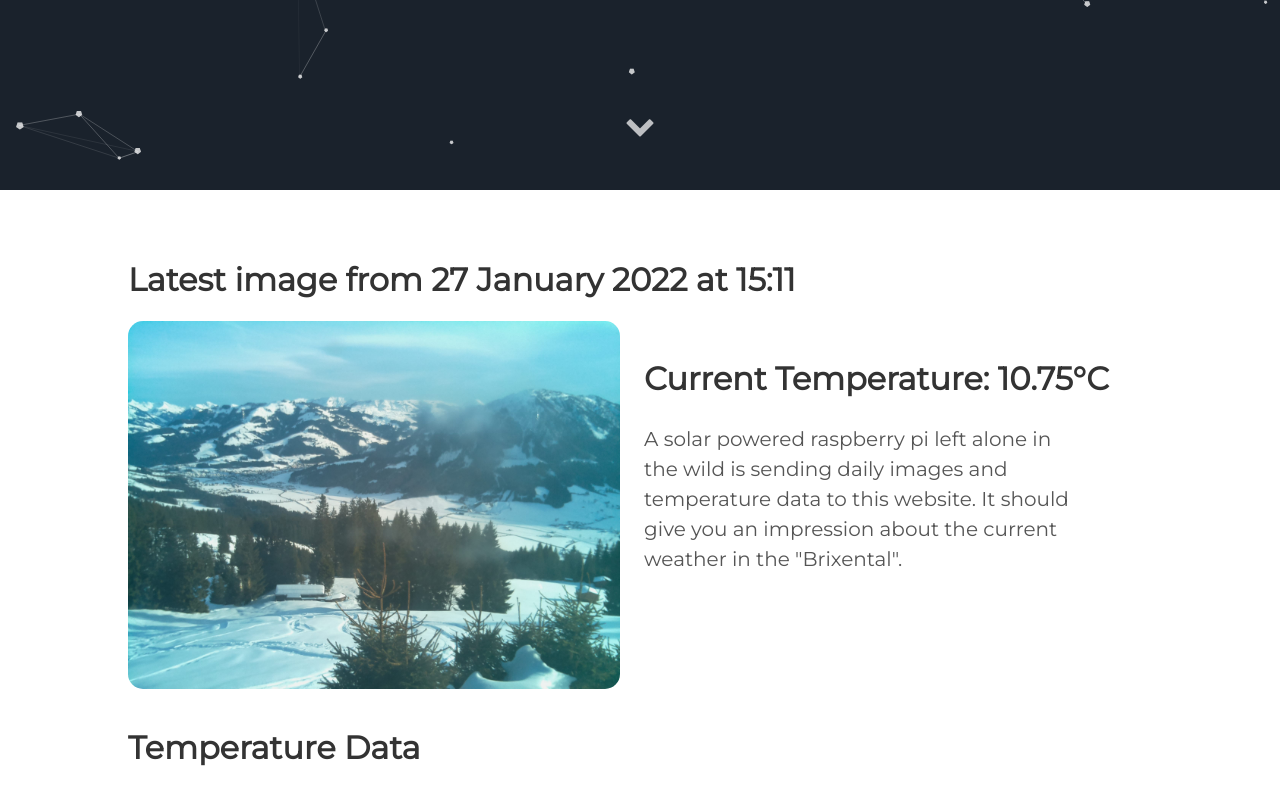
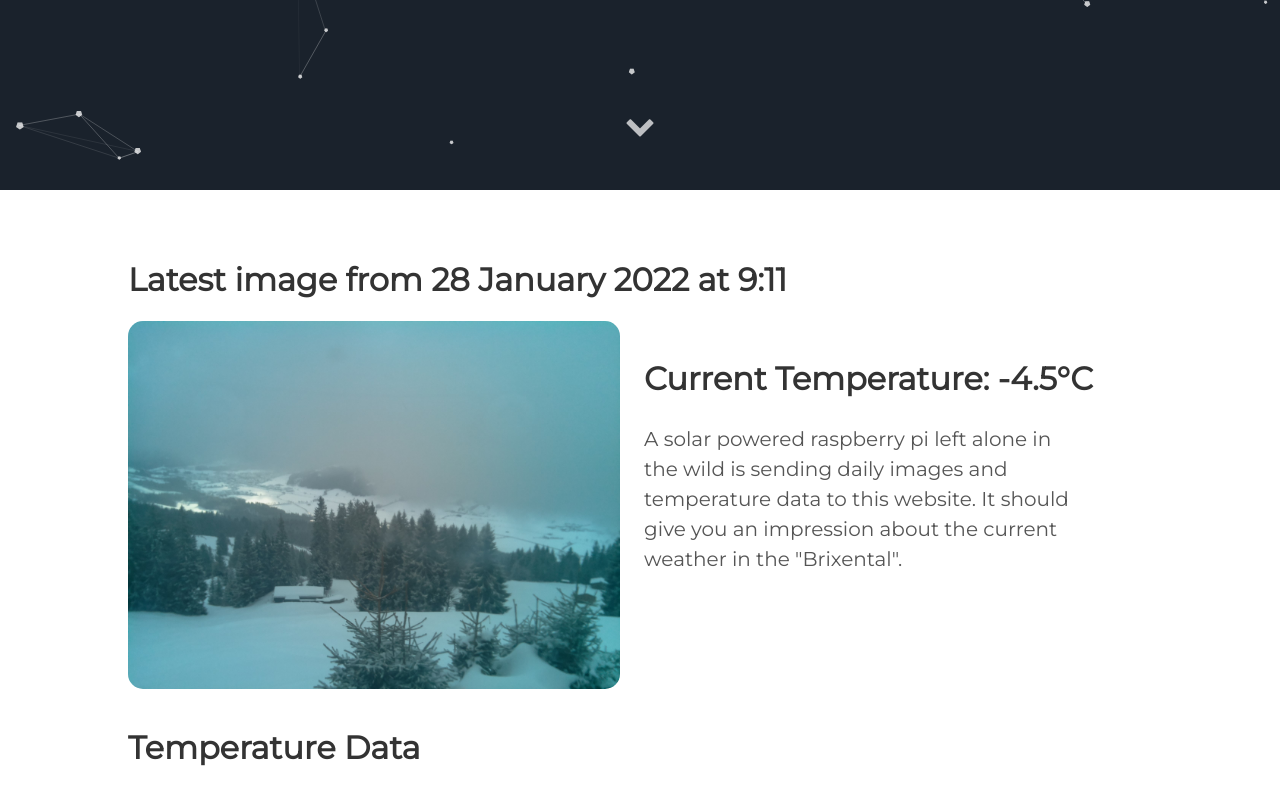
Before and after one commit to vektorious/vektorious.github.io, a Jekyll site: the page built from resources/huette.md, in a window 1280 px wide and 900 px high, scrolled down 710 px. Shown: the top 805 px of the window. Built offline with Jekyll 4.4.1, drawn with Linux system fonts in a browser that asks for light colours.

Commit message:
I'm a bot beep boop

```diff
--- a/resources/huette.md
+++ b/resources/huette.md
@@ -6,13 +6,13 @@ image: '/assets/img/'
 description: 'Live image from the Austrian alps'
 twitter_text: ' '
 ---
-## Latest image from 27 January 2022 at 15:11
+## Latest image from 28 January 2022 at  9:11
 <div class="huette">
   <div class="huette-image">
     <img src="{{ "/assets/img/huette.jpg" | prepend: site.baseurl }}">
   </div>
   <div class="huette-text">
-        <h2>Current Temperature: 10.75°C</h2>
+        <h2>Current Temperature: -4.5°C</h2>
         <p>A solar powered raspberry pi left alone in the wild is sending daily images and temperature data to this website. It should give you an impression about the current weather in the "Brixental".</p>
 
   </div>
```
Also changed, not shown: rpi-script/2022-01-28_090935.txt (renamed from rpi-script/2022-01-27_150936.txt, +6 -5 lines), rpi-script/huette.md (+2 -2 lines), assets/img/huette.jpg, assets/img/temp_plot.png, rpi-script/temp_plot.png, 1 other file.
